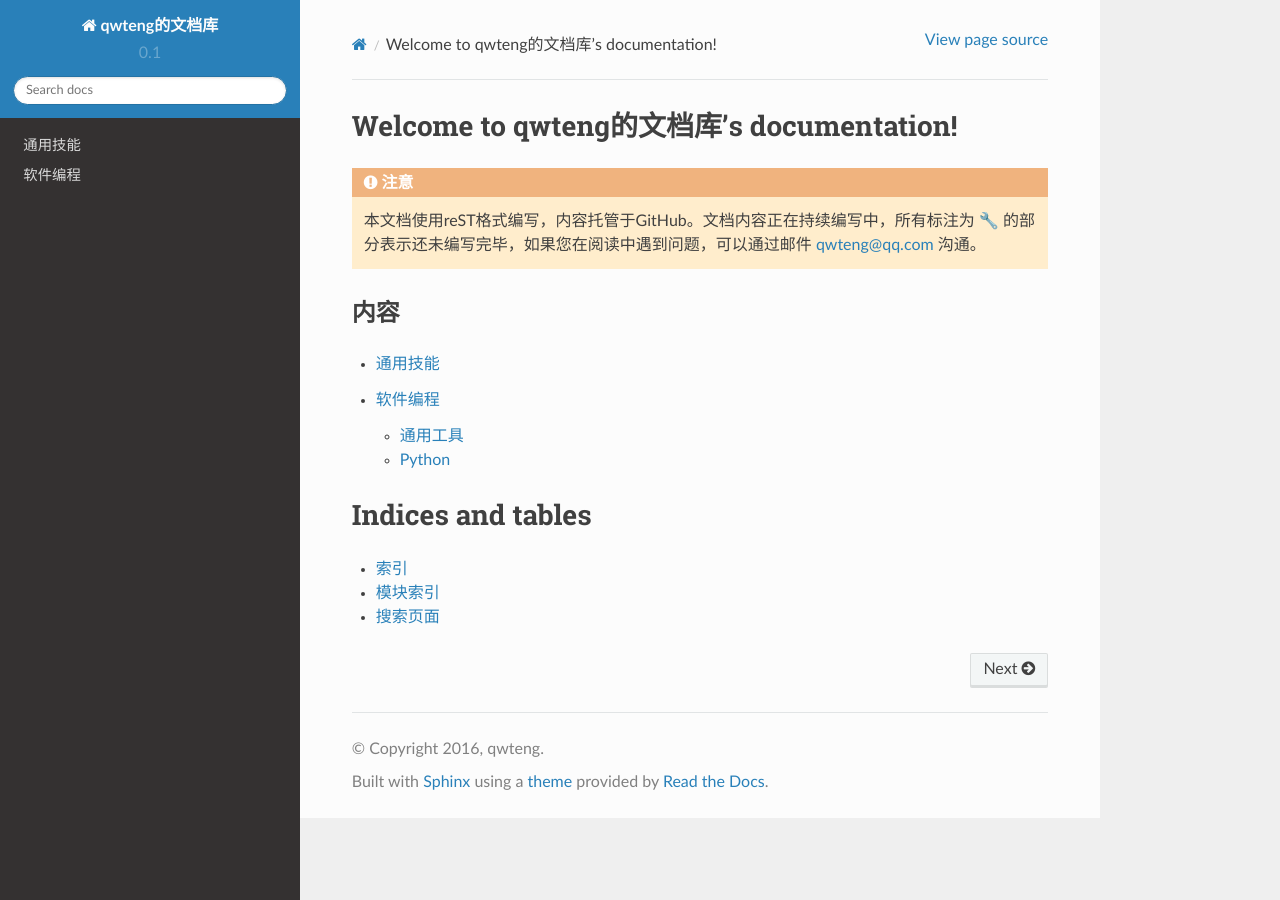
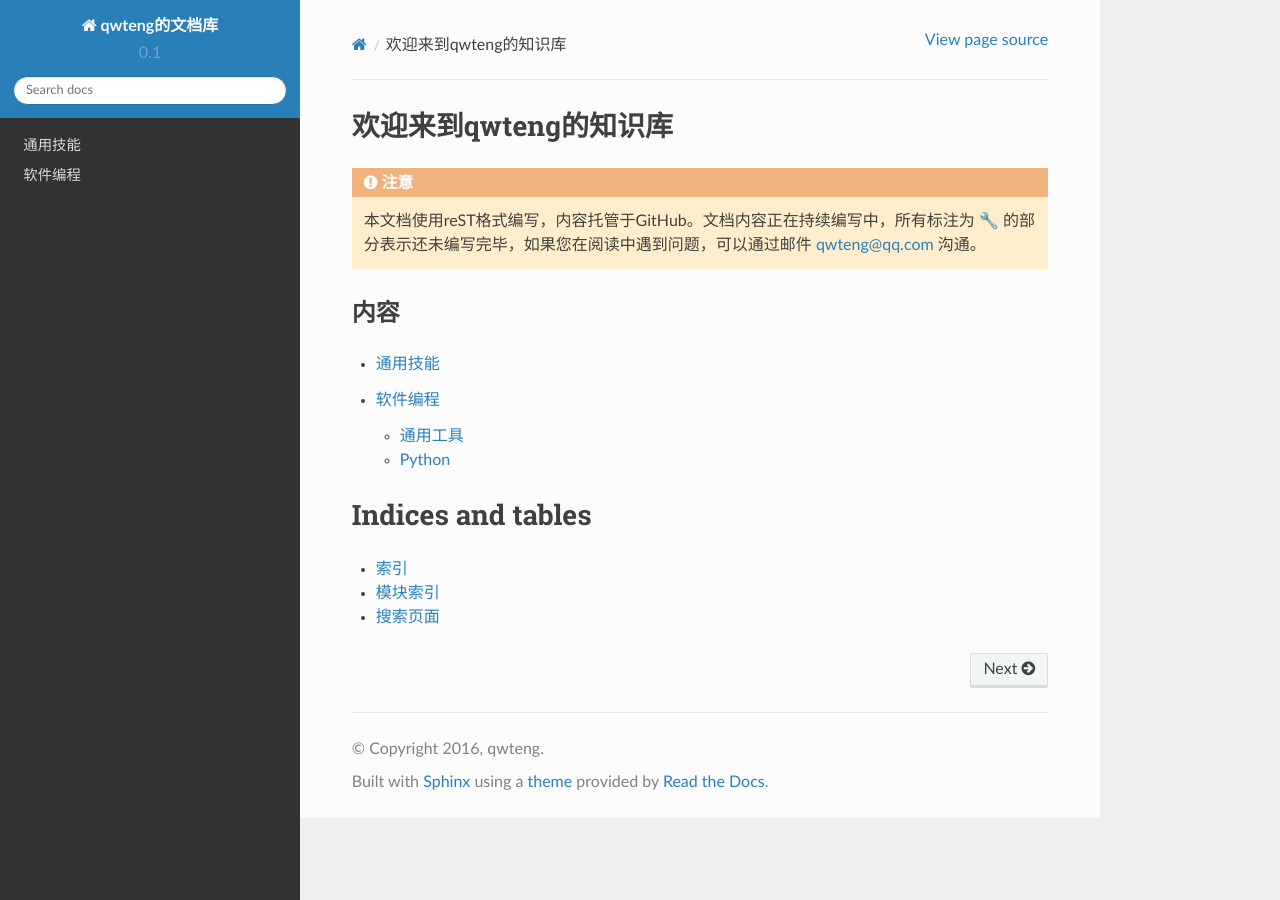
Before and after one commit to qwteng/qwteng-docs, a Sphinx documentation site: the page built from docs/source/index.rst, in a window 1280 px wide. Built offline with Sphinx 7.4.7 and the Read the Docs theme 2.0.0, drawn with Linux system fonts in a browser that asks for light colours; pages that are not in the unit, such as notebooks, are missing from menus.

Commit message:
Update index.rst

```diff
--- a/docs/source/index.rst
+++ b/docs/source/index.rst
@@ -3,7 +3,7 @@
    You can adapt this file completely to your liking, but it should at least
    contain the root `toctree` directive.
 
-Welcome to qwteng的文档库's documentation!
+欢迎来到qwteng的知识库
 ==========================================
 .. |stub-icon| unicode:: U+1F527
 
```
